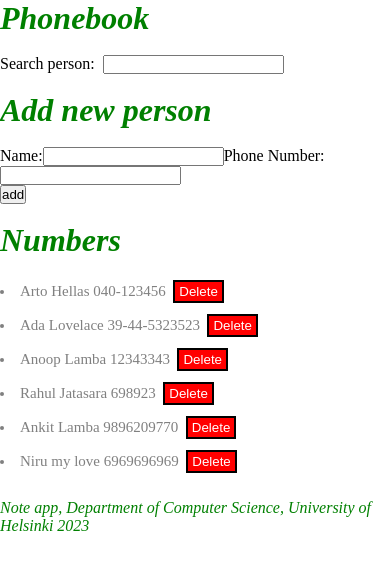
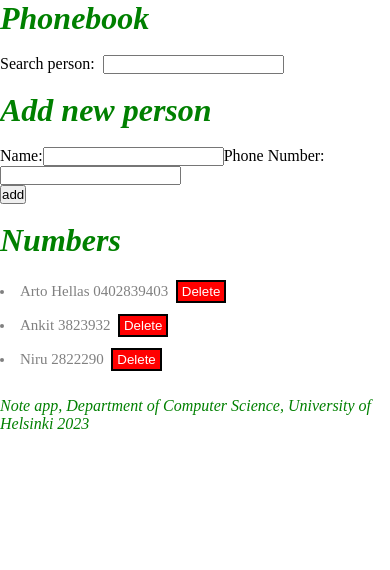
Before and after one commit to AnoopLamba/fullstackopen, a React (Vite) app in the folder part2/: page / in a window 390 px wide. Shown: the top 570 px of the page. Built offline with nearby package versions, Linux system fonts and the light colour scheme; data requests are answered from the project's data file.

Commit message:
added phonebook step12

```diff
--- a/part2/db.json
+++ b/part2/db.json
@@ -2,33 +2,18 @@
   "persons": [
     {
       "name": "Arto Hellas",
-      "number": "040-123456",
+      "number": "0402839403",
       "id": 1
     },
     {
-      "name": "Ada Lovelace",
-      "number": "39-44-5323523",
-      "id": 2
-    },
-    {
-      "name": "Anoop Lamba",
-      "number": "12343343",
+      "name": "Ankit ",
+      "number": "3823932",
       "id": 3
     },
     {
-      "name": "Rahul Jatasara",
-      "number": "698923",
-      "id": 5
-    },
-    {
-      "name": "Ankit Lamba",
-      "number": "9896209770",
-      "id": 6
-    },
-    {
-      "name": "Niru my love",
-      "number": "6969696969",
-      "id": 7
+      "name": "Niru",
+      "number": "2822290",
+      "id": 4
     }
   ]
 }
--- a/part2/src/components/PhoneBook.jsx
+++ b/part2/src/components/PhoneBook.jsx
@@ -47,7 +47,16 @@ const Phonebook = () => {
               setErrorMessage(null);
             }, 2000);
           })
-          .catch((error) => console.log(error.message));
+          .catch((error) => {
+            console.log(error.message);
+            setErrorMessage(`${searchPerson.name} has been already removed!`);
+            setTimeout(() => {
+              setErrorMessage(null);
+            }, 2000);
+            setPersons(
+              persons.filter((person) => person.id !== searchPerson.id)
+            );
+          });
       }
     } else {
       const newPerson = {
@@ -76,8 +85,19 @@ const Phonebook = () => {
     if (window.confirm(`Delete ${name} from contacts?`)) {
       phonebookService
         .deletePerson(id)
-        .then(() => setPersons(persons.filter((person) => person.id !== id)))
-        .catch((error) => console.log(error.message));
+        .then(() => {
+          setPersons(persons.filter((person) => person.id !== id));
+          setErrorMessage(`${name} contact is deleted!`);
+          setTimeout(() => setErrorMessage(null), 2000);
+        })
+        .catch((error) => {
+          console.log(error.message);
+          setErrorMessage(`${name} has already been deleted!`);
+          setTimeout(() => {
+            setErrorMessage(null);
+          }, 2000);
+          setPersons(persons.filter((person) => person.id !== id));
+        });
     }
   };
 
```
